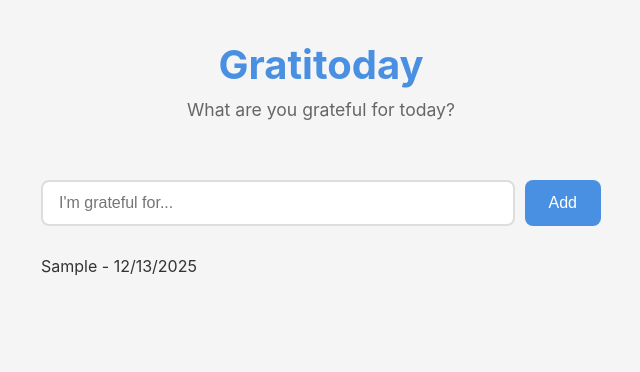
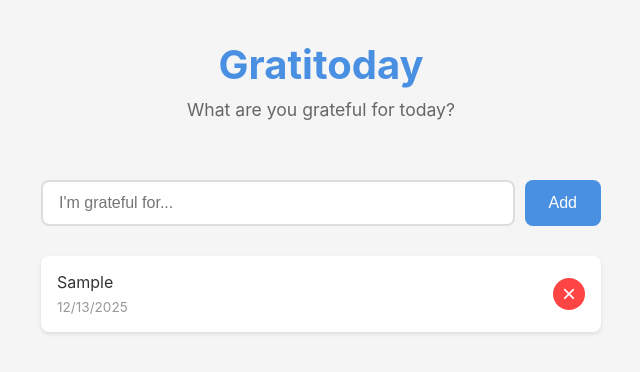
Before and after one commit to wyangy/gratitoday, a React (Create React App) app: page / in a window 1280 px wide. Both pictures are taken after typing "Sample" into the empty fields and a click on the button "Add". Shown: the top 372 px of the page, without its empty margins (319-959 px from the left). Built offline with nearby package versions, Linux system fonts and the light colour scheme.

Commit message:
Add entry display and delete functionality

```diff
--- a/src/App.js
+++ b/src/App.js
@@ -1,6 +1,7 @@
 import React, { useState } from "react";
 import "./App.css";
 import GratitudeForm from "./GratitudeForm";
+import GratitudeList from "./GratitudeList";
 
 function App() {
   const [entries, setEntries] = useState([]);
@@ -11,7 +12,11 @@ function App() {
       text: text,
       date: new Date().toLocaleDateString(),
     };
-    setEntries([newEntry, ...entries]); // Add to beginning of array
+    setEntries([newEntry, ...entries]);
+  };
+
+  const deleteEntry = (id) => {
+    setEntries(entries.filter((entry) => entry.id !== id));
   };
 
   return (
@@ -22,17 +27,7 @@ function App() {
       </header>
 
       <GratitudeForm onAddEntry={addEntry} />
-
-      {/* We'll display entries here next */}
-      <div>
-        {entries.map((entry) => (
-          <div key={entry.id}>
-            <p>
-              {entry.text} - {entry.date}
-            </p>
-          </div>
-        ))}
-      </div>
+      <GratitudeList entries={entries} onDelete={deleteEntry} />
     </div>
   );
 }
--- /dev/null
+++ b/src/GratitudeItem.css
@@ -0,0 +1,51 @@
+.gratitude-item {
+    display: flex;
+    justify-content: space-between;
+    align-items: center;
+    background: white;
+    padding: 16px;
+    margin-bottom: 12px;
+    border-radius: 8px;
+    box-shadow: 0 2px 4px rgba(0,0,0,0.1);
+    transition: transform 0.2s;
+  }
+
+  .gratitude-item:hover {
+    transform: translateY(-2px);
+    box-shadow: 0 4px 8px rgba(0,0,0,0.15);
+  }
+
+  .item-content {
+    flex: 1;
+  }
+
+  .item-text {
+    font-size: 1rem;
+    color: #333;
+    margin-bottom: 4px;
+  }
+
+  .item-date {
+    font-size: 0.85rem;
+    color: #999;
+  }
+
+  .delete-button {
+    background: #ff4444;
+    color: white;
+    border: none;
+    width: 32px;
+    height: 32px;
+    border-radius: 50%;
+    font-size: 1.5rem;
+    cursor: pointer;
+    display: flex;
+    align-items: center;
+    justify-content: center;
+    transition: background 0.2s;
+    line-height: 1;
+  }
+
+  .delete-button:hover {
+    background: #cc0000;
+  }
--- /dev/null
+++ b/src/GratitudeItem.js
@@ -0,0 +1,18 @@
+import React from "react";
+import "./GratitudeItem.css";
+
+function GratitudeItem({ entry, onDelete }) {
+  return (
+    <div className="gratitude-item">
+      <div className="item-content">
+        <p className="item-text">{entry.text}</p>
+        <span className="item-date">{entry.date}</span>
+      </div>
+      <button className="delete-button" onClick={() => onDelete(entry.id)}>
+        ×
+      </button>
+    </div>
+  );
+}
+
+export default GratitudeItem;
--- /dev/null
+++ b/src/GratitudeList.css
@@ -0,0 +1,10 @@
+.gratitude-list {
+    margin-top: 20px;
+  }
+
+  .empty-state {
+    text-align: center;
+    padding: 40px 20px;
+    color: #999;
+    font-style: italic;
+  }
--- /dev/null
+++ b/src/GratitudeList.js
@@ -0,0 +1,23 @@
+import React from "react";
+import GratitudeItem from "./GratitudeItem";
+import "./GratitudeList.css";
+
+function GratitudeList({ entries, onDelete }) {
+  if (entries.length === 0) {
+    return (
+      <div className="empty-state">
+        <p>No entries yet. Start by adding what you're grateful for today!</p>
+      </div>
+    );
+  }
+
+  return (
+    <div className="gratitude-list">
+      {entries.map((entry) => (
+        <GratitudeItem key={entry.id} entry={entry} onDelete={onDelete} />
+      ))}
+    </div>
+  );
+}
+
+export default GratitudeList;
```
